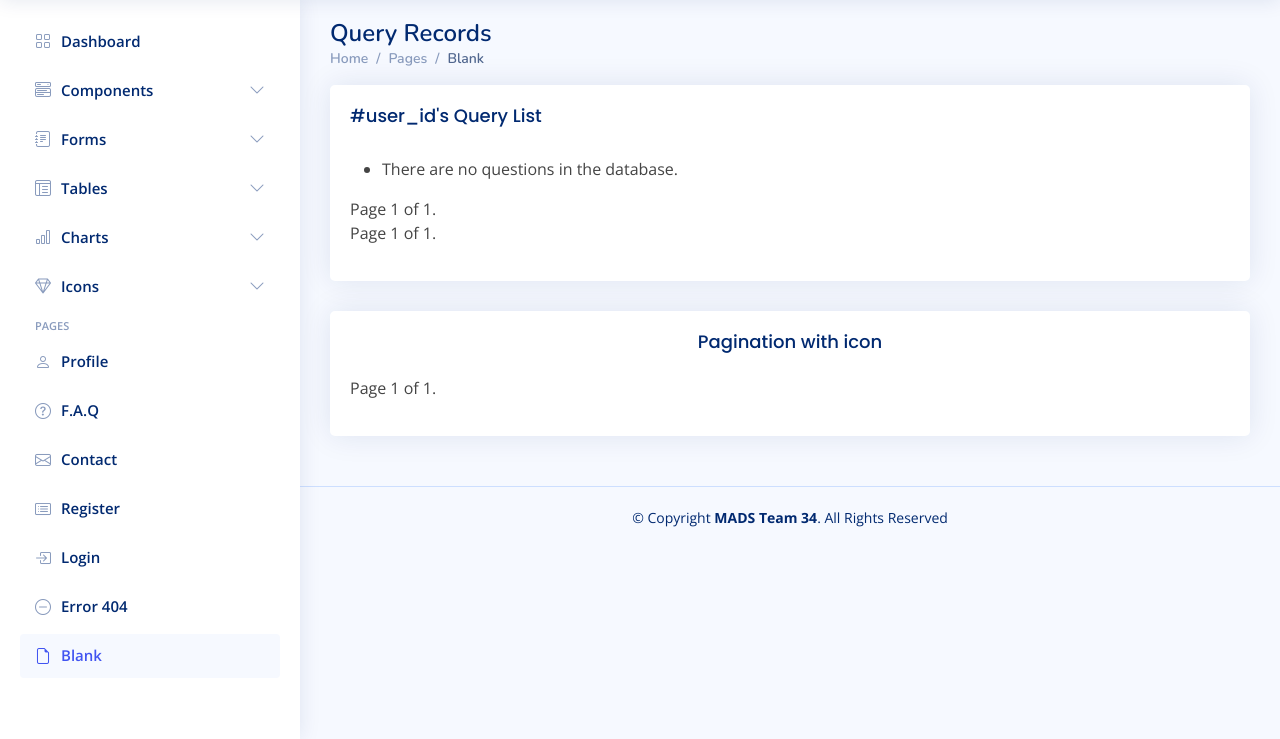
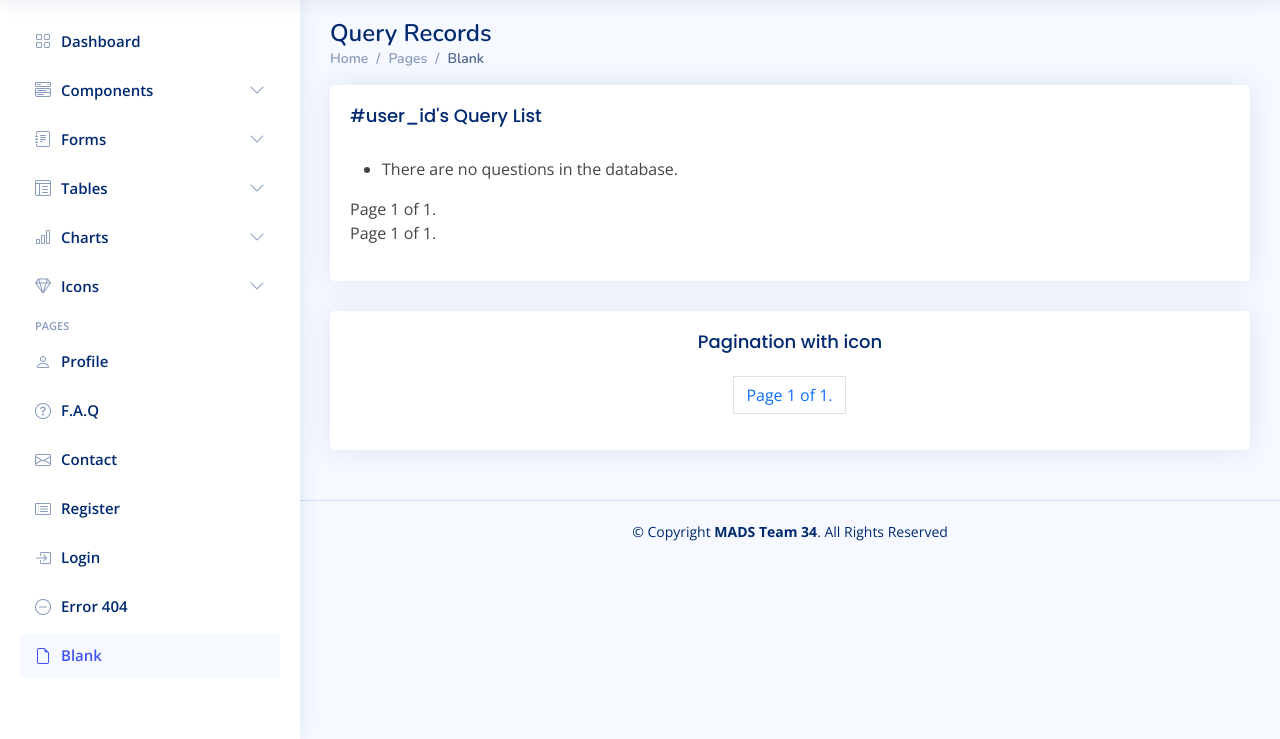
Before and after one commit to Wenjun-Mao/siads699, a Django app: page /example2_list/ in a window 1280 px wide. Shown: the part 61-800 px from the top of the page. Run offline with Django 4.2, Linux system fonts and the light colour scheme; data that the repository does not hold is empty; some libraries are stand-ins or nearby versions.

Commit message:
span pagenav

```diff
--- a/siads699/example2/templates/example2/question_list.html
+++ b/siads699/example2/templates/example2/question_list.html
@@ -92,8 +92,8 @@
         <h5 class="card-title">Pagination with icon</h5>
 
         <!-- Pagination with icons -->
-        <nav aria-label="Page navigation example">
-          <ul class="pagination">
+        <nav aria-label="Page navigation">
+          <ul class="pagination justify-content-center">
             <li class="page-item">
               {% if page_obj.has_previous %}
                   <a class="page-link" href="?page=1">&laquo; first</a>
@@ -102,7 +102,7 @@
             </li>
 
             <li class="page-item">
-                Page {{ page_obj.number }} of {{ page_obj.paginator.num_pages }}.
+              <span class="page-link">Page {{ page_obj.number }} of {{ page_obj.paginator.num_pages }}.</span>
             </li>
 
             <li class="page-item">
```
